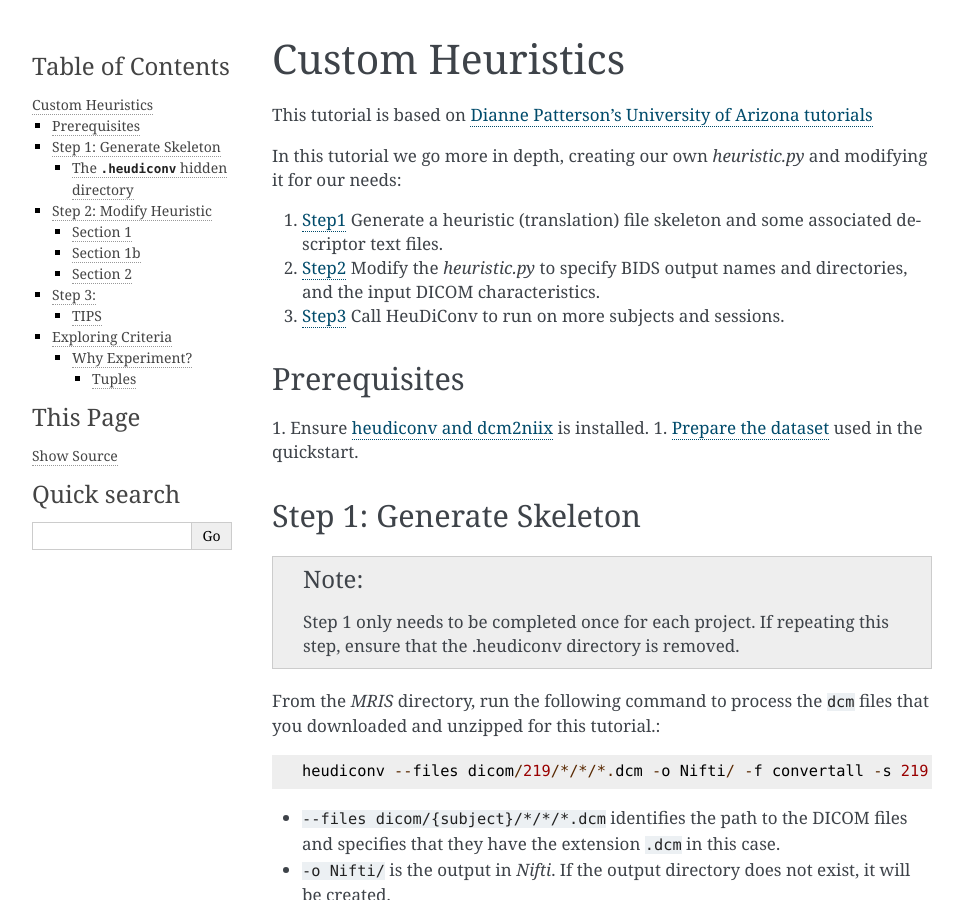
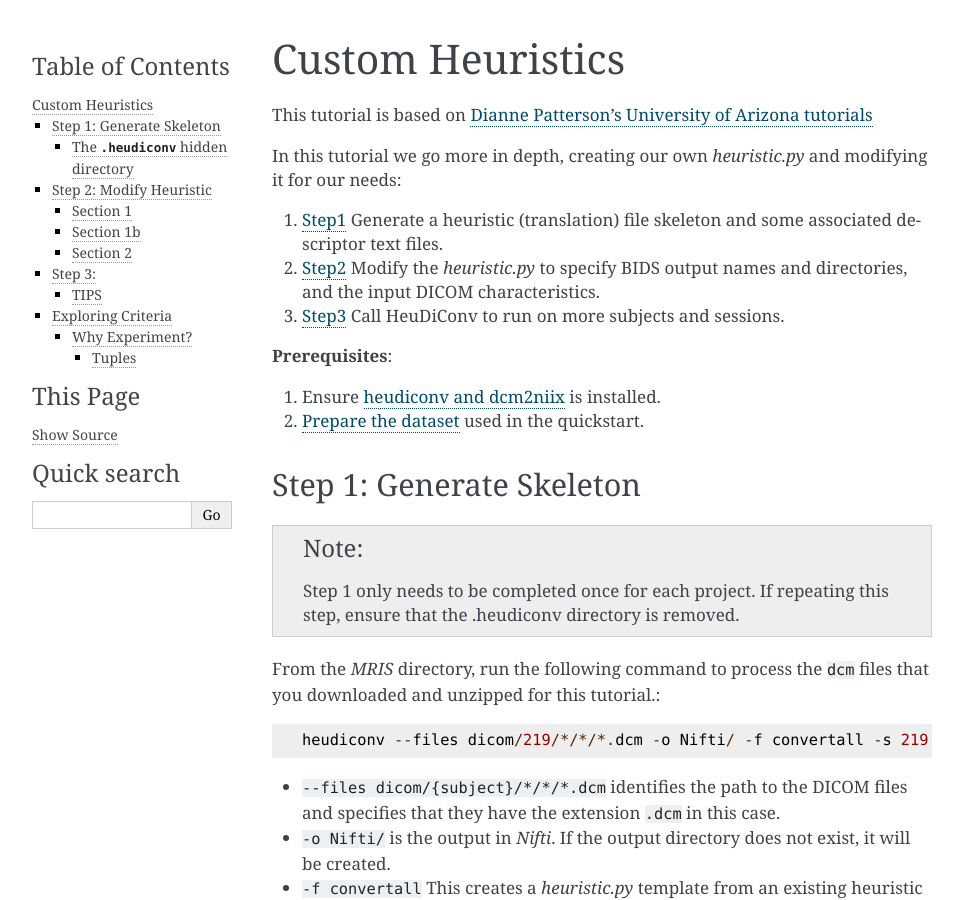
Before and after one commit to nipy/heudiconv, a Sphinx documentation site: the page built from docs/custom-heuristic.rst, in a window 1280 px wide and 900 px high. Shown: the whole window, without its empty margins (148-1111 px from the left). Built offline with Sphinx 7.4.7, drawn with Linux system fonts in a browser that asks for light colours; the version number could not be read and is left out.

Commit message:
Fix rendering of prereqs

```diff
--- a/docs/custom-heuristic.rst
+++ b/docs/custom-heuristic.rst
@@ -11,11 +11,10 @@ In this tutorial we go more in depth, creating our own *heuristic.py* and modify
 2. :ref:`Step2 <heudiconv_step2>` Modify the *heuristic.py* to specify BIDS output names and directories, and the input DICOM characteristics.
 3. :ref:`Step3 <heudiconv_step3>` Call HeuDiConv to run on more subjects and sessions.
 
-Prerequisites
-**************
+**Prerequisites**:
 
 1. Ensure :ref:`heudiconv and dcm2niix <install_local>` is installed.
-1. :ref:`Prepare the dataset <prepare_dataset>` used in the quickstart.
+2. :ref:`Prepare the dataset <prepare_dataset>` used in the quickstart.
 
 .. _heudiconv_step1:
 
```
